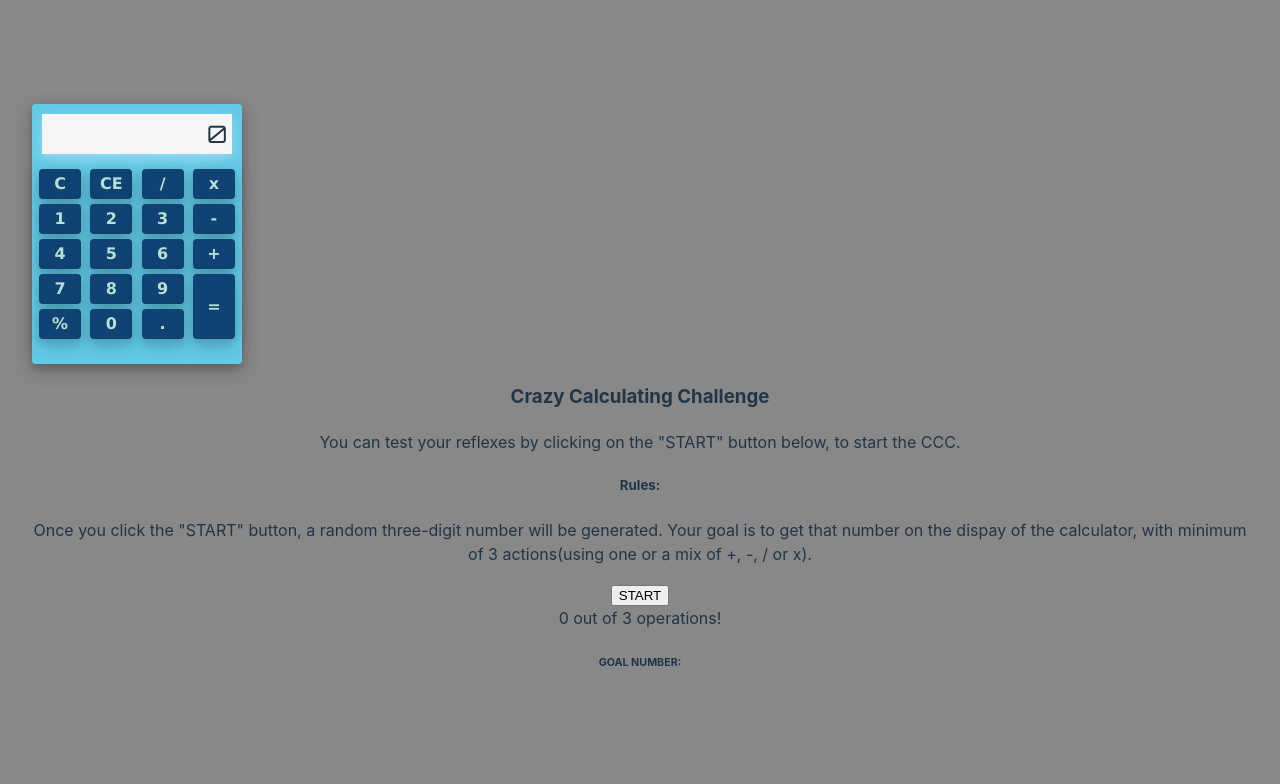
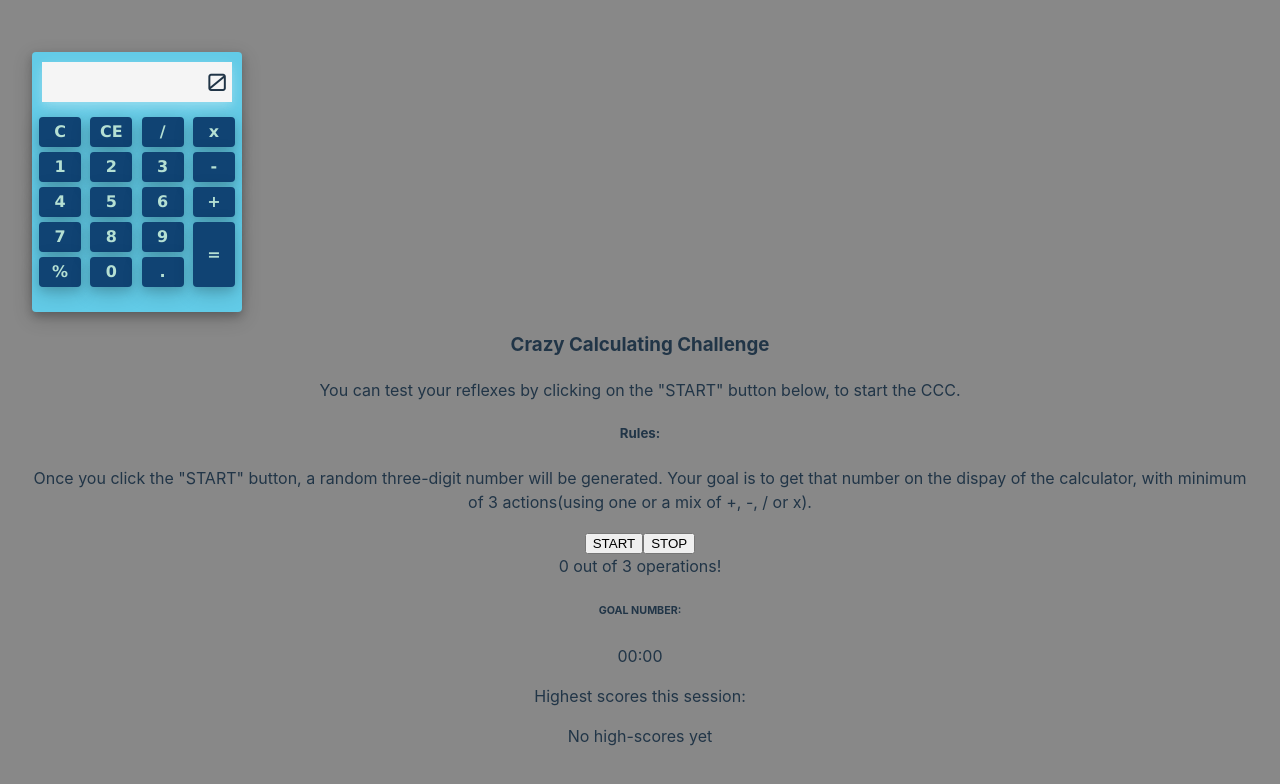
Before and after one commit to AntonRusev/Crazy-Calculator, a React (Vite) app: page / in a window 1280 px wide. Shown: the top 784 px of the page. Built offline with nearby package versions, Linux system fonts and the light colour scheme.

Commit message:
added timer for the challenge plus high-score board

```diff
--- a/src/components/Calculator/Calculator.jsx
+++ b/src/components/Calculator/Calculator.jsx
@@ -4,6 +4,7 @@ import { Button } from "../Button/Button";
 import { defaultBtnValues } from "../../data/button-values";
 
 import { CalcContext } from "../../contexts/CalcContext";
+import { GameContext } from "../../contexts/GameContext";
 
 import css from "./Calculator.module.css";
 
@@ -11,10 +12,18 @@ export const Calculator = () => {
     const [buttons, setButtons] = useState(defaultBtnValues);
 
     const { currentInput, result } = useContext(CalcContext);
+    const { targetNumber, symbolClicks, gameFinish } = useContext(GameContext);
 
     useEffect(() => {
         shuffle(buttons);
-    }, [currentInput, result])
+    }, [currentInput, result]);
+
+    useEffect(() => {
+        if (symbolClicks >= 3 && result == targetNumber) {
+            console.log('JACKPOT');
+            gameFinish();
+        };
+    }, [symbolClicks, result, targetNumber]);
 
     const shuffle = (values) => {
         for (let i = values.length - 1; i > 0; i--) {
--- a/src/components/GameInfo/GameInfo.jsx
+++ b/src/components/GameInfo/GameInfo.jsx
@@ -2,20 +2,30 @@ import { useContext } from "react";
 import { GameContext } from "../../contexts/GameContext";
 
 import css from "./GameInfo.module.css";
+import Timer from "../Timer/Timer";
+import { Score } from "../Score/Score";
 
 export const GameInfo = () => {
-    const { generateTargetNumber, targetNumber, symbolClicks} = useContext(GameContext);
+    const { gameStart, gameStop, targetNumber, symbolClicks, bestTimes } = useContext(GameContext);
 
     return (
+        <>
             <div id={css['game-info']}>
                 <h3>Crazy Calculating Challenge</h3>
                 <p>You can test your reflexes by clicking on the "START" button below, to start the CCC.</p>
                 <h5>Rules:</h5>
                 <p>Once you click the "START" button, a random three-digit number will be generated. Your goal is to get that number on the dispay of the calculator, with minimum of 3 actions(using one or a mix of +, -, / or x).</p>
-            <button onClick={generateTargetNumber}>START</button>
+                <button onClick={gameStart}>START</button>
+                <button onClick={gameStop}>STOP</button>
                 <div className={css['symbol-clicks']}>{symbolClicks} out of 3 operations!</div>
                 <h6>GOAL NUMBER:</h6>
                 <div className={css['target-number']}>{targetNumber === 0 ? '???' : targetNumber}</div>
+                <Timer />
             </div>
+            <div id={css['best-times']}>
+                <p>Highest scores this session:</p>
+                {bestTimes.length > 0 ? bestTimes.sort().map(x => <Score key={x} score={x} />) : 'No high-scores yet' }
+            </div>
+        </>
     );
 };
--- /dev/null
+++ b/src/components/Score/Score.jsx
@@ -0,0 +1,9 @@
+import css from './Score.module.css';
+
+export const Score = ({
+    score
+}) => {
+    return (
+        <p className={css.score}>{score}</p>
+    );
+};
--- a/src/components/Timer/Timer.jsx
+++ b/src/components/Timer/Timer.jsx
@@ -1,16 +1,16 @@
-import { useState } from "react";
+import { useContext } from "react";
+
+import { GameContext } from "../../contexts/GameContext";
+
+import css from "./Timer.module.css";
 
 export default function Timer() {
-
-    const [time, setTime]= useState(0);
-
-    // setTimeout(() => {
-    //     setTime(state => state + 1)
-    // }, 1000)
+    const { time } = useContext(GameContext)
 
     return (
-        <div>
-            Time: {time}
+        <div className={css.timer}>
+            <span>{("0" + Math.floor((time / 1000) % 60)).slice(-2)}:</span>
+            <span>{("0" + ((time / 10) % 100)).slice(-2)}</span>
         </div>
     )
 }
--- a/src/contexts/GameContext.jsx
+++ b/src/contexts/GameContext.jsx
@@ -7,9 +7,46 @@ export const GameProvider = ({
 }) => {
     const [targetNumber, setTargetNumber] = useState(null);
     const [symbolClicks, setSymbolClicks] = useState(0);
+    const [time, setTime] = useState(0);
+    const [active, setActive] = useState(false);
+    const [bestTimes, setBestTimes] = useState([]);
+
+    useEffect(() => {
+        let interval;
+        if (active) {
+            interval = setInterval(() => {
+                setTime(state => state + 10);
+            }, 10);
+        } else if (!active) {
+            clearInterval(interval);
+        }
+        return () => clearInterval(interval);
+    }, [active]);
+
+
+    const gameStart = () => {
+        generateTargetNumber();
+        setSymbolClicks(0);
+        setTime(0);
+        setActive(true);
+    }
+
+    const gameStop = () => {
+        setTargetNumber(null);
+        setSymbolClicks(0);
+        setTime(0);
+        setActive(false);
+    }
+
+    const gameFinish = () => {
+        setTargetNumber(null);
+        setSymbolClicks(0);
+        setActive(false);
+        setBestTimes(state => [...state, `${("0" + Math.floor((time / 1000) % 60)).slice(-2)}:${("0" + ((time / 10) % 100)).slice(-2)}`]);
+    }
 
     const generateTargetNumber = () => {
-        setTargetNumber(Math.floor(Math.random()*(999-100+1)+100));
+        setTargetNumber(Math.floor(Math.random() * (999 - 100 + 1) + 100));
     }
 
     const symbolClickCounter = () => {
@@ -17,10 +54,15 @@ export const GameProvider = ({
     };
 
     const gameContextValue = {
+        gameStart,
+        gameStop,
+        gameFinish,
         generateTargetNumber,
         symbolClickCounter,
         targetNumber,
-        symbolClicks
+        symbolClicks,
+        time,
+        bestTimes
     };
 
     return (
```
Also changed, not shown: src/components/Score/Score.module.css (added). Lines whose indentation alone changed are shown as unchanged.
